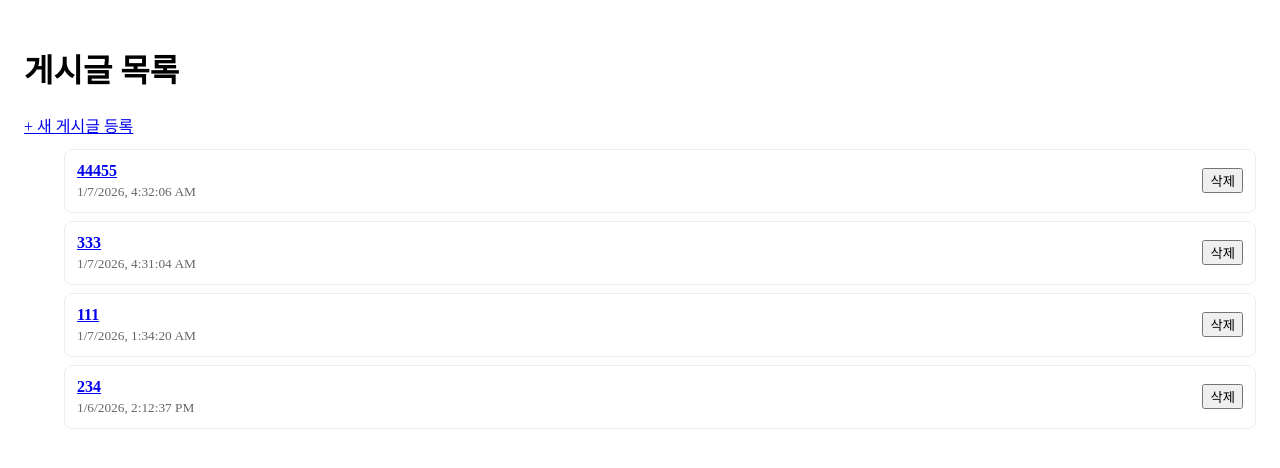
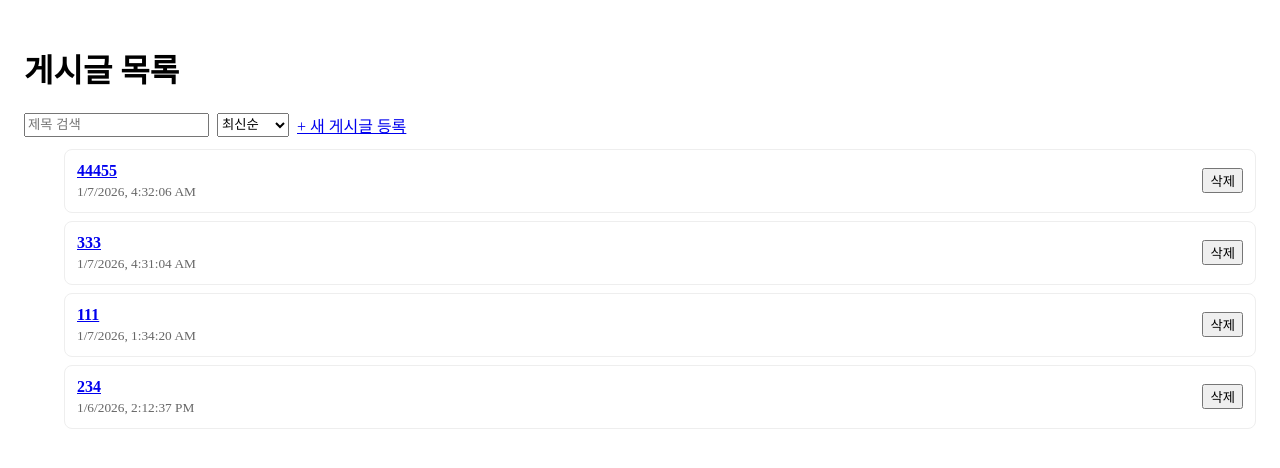
Before and after one commit to heroyooi/next-rq-basic, a Next.js app: page / in a window 1280 px wide. Shown: the top 468 px of the page. Built offline with nearby package versions, Linux system fonts and the light colour scheme.

Commit message:
15강. 검색·정렬 기능 구현하기

```diff
--- a/src/app/api/posts/route.ts
+++ b/src/app/api/posts/route.ts
@@ -1,13 +1,29 @@
 import { NextResponse } from 'next/server';
 import { readPosts, writePosts, type Post } from '@/lib/posts.db';
 
-export async function GET() {
-  const posts = await readPosts();
-  // 최신 글이 위로 오도록
-  const sorted = [...posts].sort((a, b) =>
-    a.createdAt < b.createdAt ? 1 : -1
-  );
-  return NextResponse.json(sorted);
+export async function GET(req: Request) {
+  const { searchParams } = new URL(req.url);
+  const q = (searchParams.get("q") ?? "").toLowerCase();
+  const sort = searchParams.get("sort") ?? "latest";
+
+  let posts = await readPosts();
+
+  // 검색 (제목)
+  if (q) {
+    posts = posts.filter((p) => p.title.toLowerCase().includes(q));
+  }
+
+  // 정렬
+  if (sort === "oldest") {
+    posts = posts.sort((a, b) => (a.createdAt > b.createdAt ? 1 : -1));
+  } else if (sort === "title") {
+    posts = posts.sort((a, b) => a.title.localeCompare(b.title));
+  } else {
+    // latest (기본)
+    posts = posts.sort((a, b) => (a.createdAt < b.createdAt ? 1 : -1));
+  }
+
+  return NextResponse.json(posts);
 }
 
 export async function POST(req: Request) {
--- a/src/app/page.tsx
+++ b/src/app/page.tsx
@@ -7,11 +7,15 @@ import { useDeletePost } from "@/features/posts/hooks/useDeletePost";
 import { Skeleton } from "@/components/Skeleton";
 import { ErrorState } from "@/components/ErrorState";
 import { useToast } from "@/components/ToastProvider";
+import { useState } from "react";
 
 export default function Home() {
   const { pushToast } = useToast();
 
-  const postsQuery = usePosts();
+  const [q, setQ] = useState("");
+  const [sort, setSort] = useState<"latest" | "oldest" | "title">("latest");
+
+  const postsQuery = usePosts({ q, sort });
   const del = useDeletePost();
 
   // 삭제 성공/실패 피드백(실무 감각)
@@ -55,7 +59,19 @@ export default function Home() {
         {postsQuery.isFetching && <small style={{ color: "#999" }}>동기화 중...</small>}
       </h1>
 
-      <div style={{ display: "flex", gap: 12, marginBottom: 12 }}>
+      {/* 컨트롤 */}
+      <div style={{ display: "flex", gap: 8, margin: "12px 0" }}>
+        <input
+          placeholder="제목 검색"
+          value={q}
+          onChange={(e) => setQ(e.target.value)}
+        />
+        <select value={sort} onChange={(e) => setSort(e.target.value as any)}>
+          <option value="latest">최신순</option>
+          <option value="oldest">오래된순</option>
+          <option value="title">제목순</option>
+        </select>
+
         <Link href="/posts/new">+ 새 게시글 등록</Link>
       </div>
 
--- a/src/features/posts/api.ts
+++ b/src/features/posts/api.ts
@@ -1,7 +1,11 @@
 import type { Post } from "./types";
 
-export async function fetchPosts(): Promise<Post[]> {
-  const res = await fetch("/api/posts");
+export async function fetchPosts(params?: { q?: string; sort?: string }): Promise<Post[]> {
+  const sp = new URLSearchParams();
+  if (params?.q) sp.set("q", params.q);
+  if (params?.sort) sp.set("sort", params.sort);
+
+  const res = await fetch(`/api/posts?${sp.toString()}`);
   if (!res.ok) throw new Error("게시글 목록을 불러오지 못했습니다.");
   return res.json();
 }
--- a/src/features/posts/hooks/usePosts.ts
+++ b/src/features/posts/hooks/usePosts.ts
@@ -2,10 +2,11 @@ import { useQuery } from "@tanstack/react-query";
 import { fetchPosts } from "../api";
 import { postKeys } from "../keys";
 
-export function usePosts() {
+export function usePosts(filters?: { q?: string; sort?: string }) {
   return useQuery({
-    queryKey: postKeys.list(),
-    queryFn: fetchPosts,
+    queryKey: postKeys.list(filters),
+    queryFn: () => fetchPosts(filters),
     staleTime: 1000 * 30,
+    keepPreviousData: true, // UX 핵심
   });
 }
--- a/src/features/posts/keys.ts
+++ b/src/features/posts/keys.ts
@@ -1,9 +1,8 @@
 export const postKeys = {
   all: ["posts"] as const,
   lists: () => [...postKeys.all, "list"] as const,
-  list: (filters?: { q?: string }) =>
-    [...postKeys.lists(), filters ?? {}] as const,
-
+  list: (filters?: { q?: string; sort?: string }) =>
+    ["posts", "list", filters ?? {}] as const,
   details: () => [...postKeys.all, "detail"] as const,
   detail: (id: string) => [...postKeys.details(), id] as const,
 };
```
